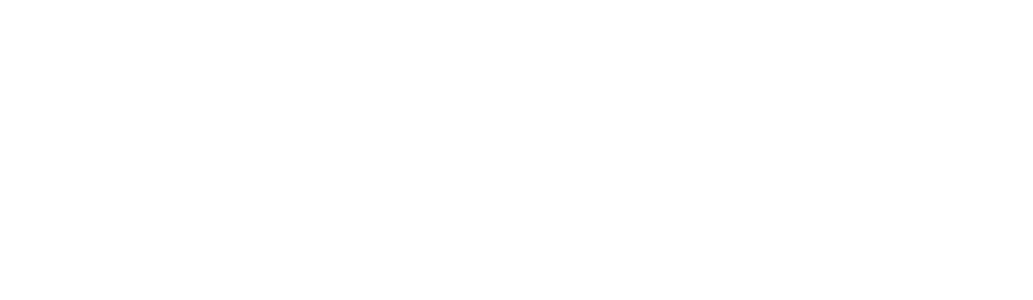
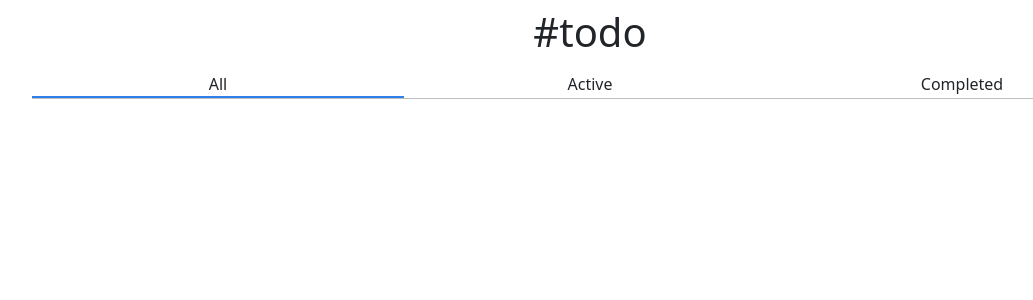
Before and after one commit to Nurmakhammatov/todo-react-app, a React (Create React App) app: page / in a window 1280 px wide. Shown: the top 300 px of the page, without its empty margins (50-1083 px from the left). Built offline with nearby package versions, Linux system fonts and the light colour scheme.

Commit message:
Navigation.jsx added

```diff
--- a/src/App.css
+++ b/src/App.css
@@ -1,38 +1,23 @@
-.App {
-  text-align: center;
+.br {
+  height: 0%;
+  border: 0.0625em;
+  border-color: #bdbdbd;
+  border-style: none none solid none;
 }
 
-.App-logo {
-  height: 40vmin;
-  pointer-events: none;
+.selected {
+  border-bottom: solid #2f80ed 0.125em;
 }
 
-@media (prefers-reduced-motion: no-preference) {
-  .App-logo {
-    animation: App-logo-spin infinite 20s linear;
-  }
+/* .input-row {
+  display: flex;
+  flex-direction: row;
+  justify-content: space-between;
+}
+.input-row div:first-child {
+  width: 75%;
 }
 
-.App-header {
-  background-color: #282c34;
-  min-height: 100vh;
-  display: flex;
-  flex-direction: column;
-  align-items: center;
-  justify-content: center;
-  font-size: calc(10px + 2vmin);
-  color: white;
-}
-
-.App-link {
-  color: #61dafb;
-}
-
-@keyframes App-logo-spin {
-  from {
-    transform: rotate(0deg);
-  }
-  to {
-    transform: rotate(360deg);
-  }
-}
+.input-row:nth-child(1) button {
+  padding: 5px 50px;
+} */
--- /dev/null
+++ b/src/components/All.jsx
@@ -0,0 +1,19 @@
+import React from "react";
+
+export default function All() {
+  return (
+    <div className="container">
+      <div className="row d-flex justify-content-between">
+        <div className="col-10 m-0 p-0">
+          <input type="text" className="form-control mt-3 mb-3" />
+        </div>
+
+        {/* <div className="col-4 text-end m-0 p-0"> */}
+        <button style={{ width: "15%" }} className="btn btn-primary mb-3 mt-3">
+          Add
+        </button>
+        {/* </div>   */}
+      </div>
+    </div>
+  );
+}
--- /dev/null
+++ b/src/components/Navigation.jsx
@@ -0,0 +1,5 @@
+import React from "react";
+
+export default function Navigation() {
+  return <div></div>;
+}
--- a/src/components/Todo.jsx
+++ b/src/components/Todo.jsx
@@ -1,5 +1,18 @@
 import React from "react";
+import All from "./All";
 
 export default function Todo() {
-  return <div></div>;
+  return (
+    <div className="container">
+      <div className="row">
+        <div className="h1 text-center p-2">#todo</div>
+      </div>
+      <div className="row bg-warningv m-0 p-0">
+        <div className="col text-center selected">All</div>
+        <div className="col text-center">Active</div>
+        <div className="col text-center">Completed</div>
+      </div>
+      <div className="br m-0 p-0"></div>
+    </div>
+  );
 }
```
